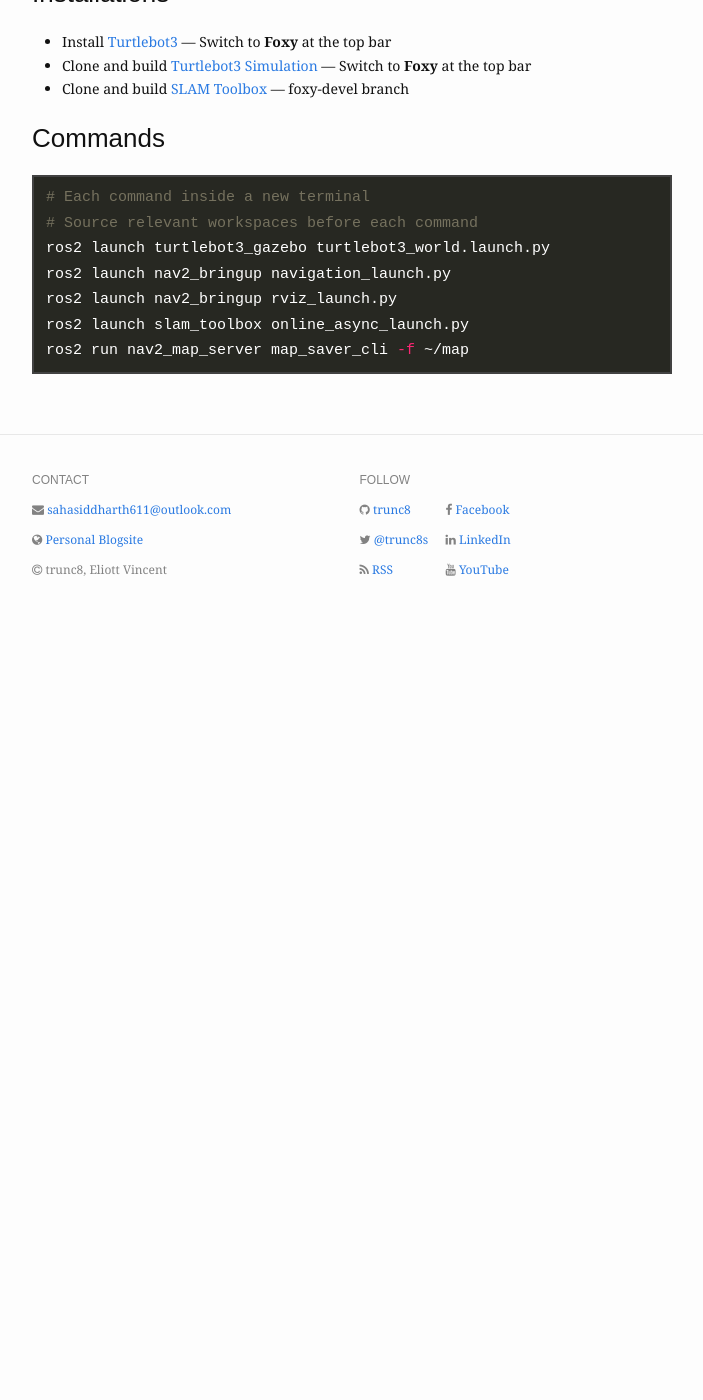
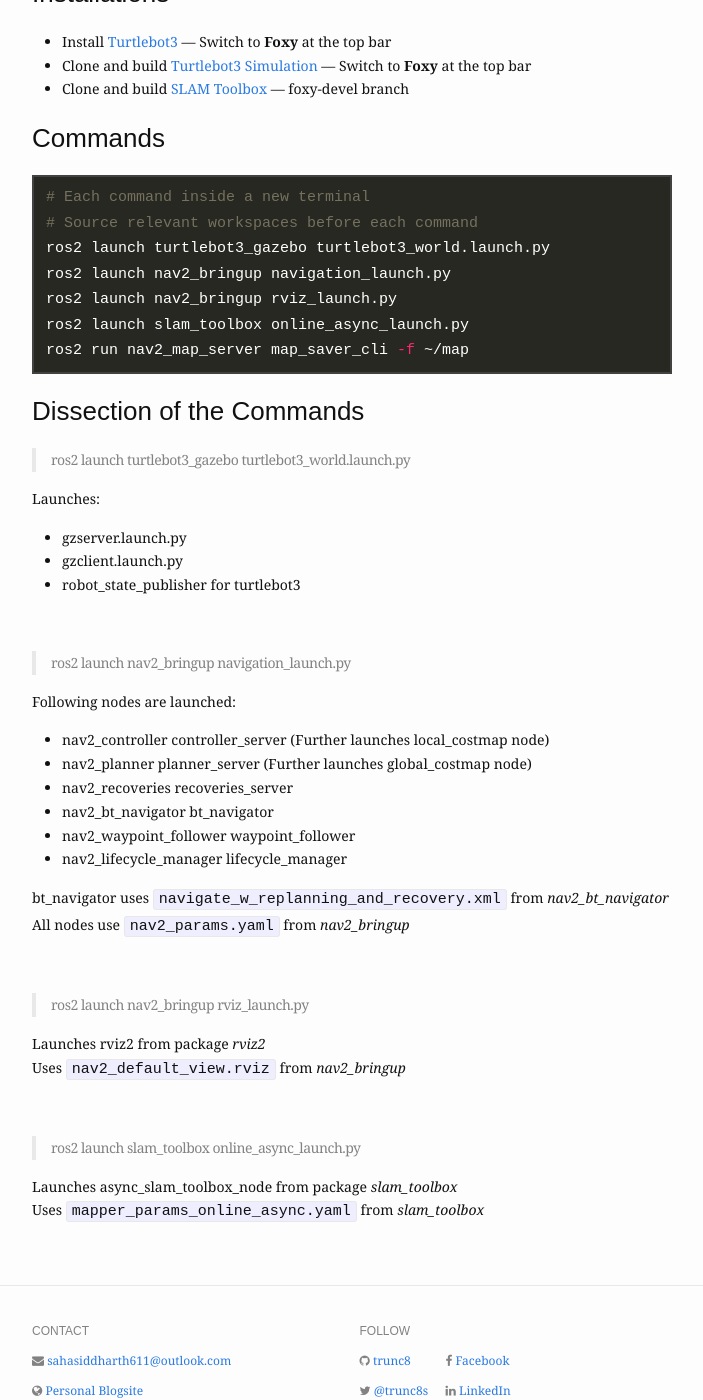
Before and after one commit to TheRoboticsClub/gsoc2021-Siddharth_Saha, a Jekyll site: the page built from docs/_posts/scribbles/2021-07-25-slam-toolbox.md, in a window 1280 px wide and 1400 px high, scrolled down 624 px. Shown: the whole window, without its empty margins (288-991 px from the left). Built offline with Jekyll 4.4.1, drawn with Linux system fonts in a browser that asks for light colours; nearby versions of some CDN libraries; before the commit the page ends 1254 px from its top, so only the background shows below that.

Commit message:
Added command descriptions in slam toolbox scribble post

````diff
--- a/docs/_posts/scribbles/2021-07-25-slam-toolbox.md
+++ b/docs/_posts/scribbles/2021-07-25-slam-toolbox.md
@@ -27,3 +27,45 @@
 ros2 launch slam_toolbox online_async_launch.py
 ros2 run nav2_map_server map_saver_cli -f ~/map
 ```
+
+
+### Dissection of the Commands
+
+
+> ros2 launch turtlebot3_gazebo turtlebot3_world.launch.py
+
+Launches:
+
+- gzserver.launch.py
+- gzclient.launch.py
+- robot_state_publisher for turtlebot3
+
+<br/>
+
+> ros2 launch nav2_bringup navigation_launch.py
+
+Following nodes are launched:
+
+- nav2_controller controller_server (Further launches local_costmap node)
+- nav2_planner planner_server (Further launches global_costmap node)
+- nav2_recoveries recoveries_server
+- nav2\_bt\_navigator bt_navigator
+- nav2_waypoint_follower waypoint_follower
+- nav2_lifecycle_manager lifecycle_manager
+
+bt_navigator uses `navigate_w_replanning_and_recovery.xml` from *nav2\_bt\_navigator*
+All nodes use `nav2_params.yaml` from *nav2_bringup*
+
+<br/>
+
+> ros2 launch nav2_bringup rviz_launch.py
+
+Launches rviz2 from package *rviz2*
+Uses `nav2_default_view.rviz` from *nav2_bringup*
+
+<br/>
+
+> ros2 launch slam_toolbox online_async_launch.py
+
+Launches async\_slam\_toolbox\_node from package *slam_toolbox*
+Uses `mapper_params_online_async.yaml` from *slam_toolbox*
````
